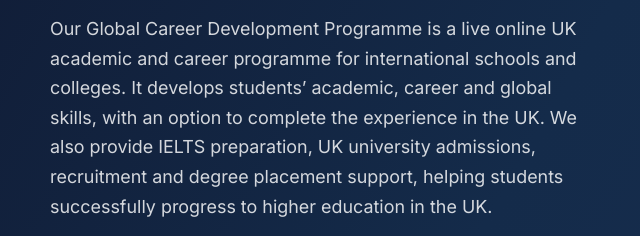
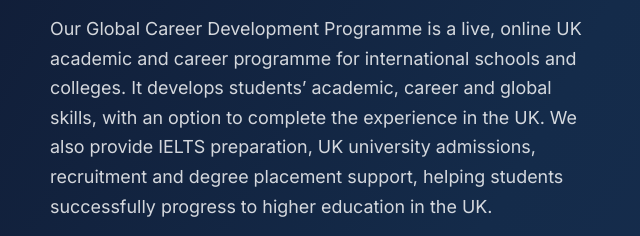
Before and after one commit to ukstudyabroad06/ukstudyabroad-website, a plain HTML site: page index.html in a window 1280 px wide. Shown: the part 344-580 px from the top of the page, 24-664 px from the left. Drawn offline with nearby package versions, Linux system fonts and the light colour scheme.

Commit message:
Fix punctuation in lead paragraph of index.html
Corrected punctuation in the lead paragraph for clarity.

```diff
--- a/index.html
+++ b/index.html
@@ -89,7 +89,7 @@
     <div>
       <span class="hero-eyebrow"><svg viewBox="0 0 24 24" fill="currentColor" aria-hidden="true"><path d="m12 2 3.1 6.4 7 1-5 5 1.2 7-6.3-3.4L5.7 21.4l1.2-7-5-5 7-1L12 2Z"/></svg> UK Study Abroad Consultancy</span>
       <h1>Your pathway to <span>global  careers and UK study</span>.</h1>
-      <p class="lead">Our Global Career Development Programme is a live online UK academic and career programme for international schools and colleges. It develops students’ academic, career and global skills, with an option to complete the experience in the UK.
+      <p class="lead">Our Global Career Development Programme is a live, online UK academic and career programme for international schools and colleges. It develops students’ academic, career and global skills, with an option to complete the experience in the UK.
            We also provide IELTS preparation, UK university admissions, recruitment and degree placement support, helping students successfully progress to higher education in the UK.</p>
       <p style="margin:-14px 0 26px;color:var(--muted);font-size:0.98rem;">Our team includes genuine UK university lecturers and professors, so every step of your journey is backed by real academic expertise, not just paperwork.</p>
       <div class="hero-cta">
```
